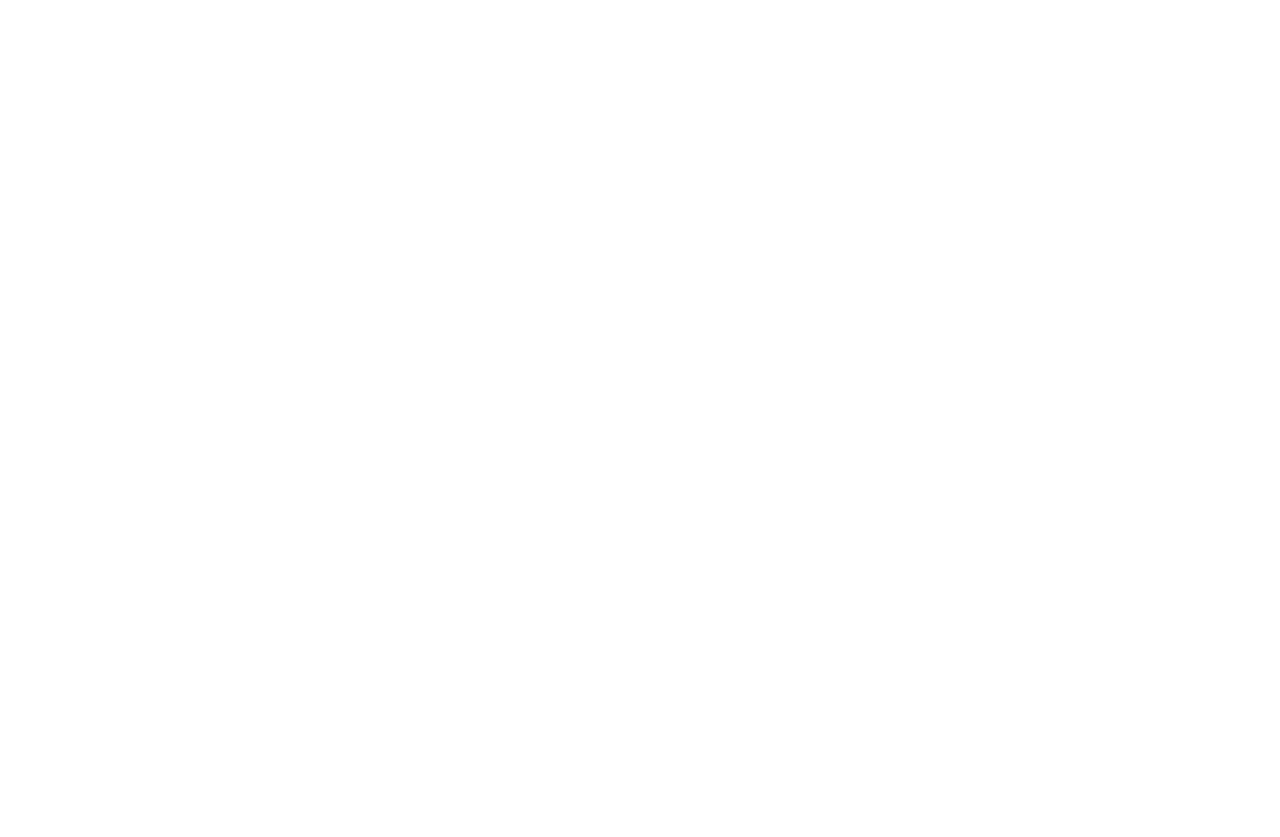
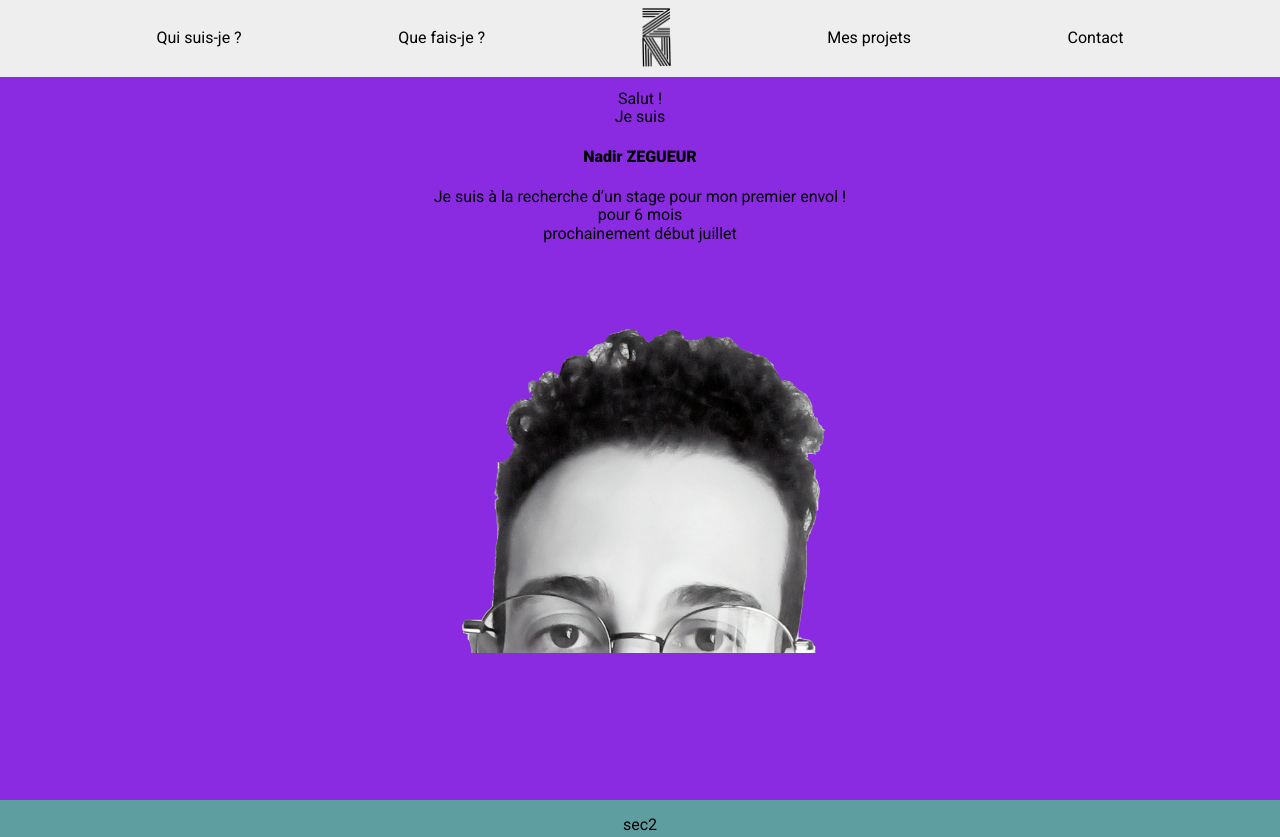
Before and after one commit to NadirZEGUEUR/znadir.dev, a plain HTML site: page index.html in a window 1280 px wide. Shown: the top 837 px of the page. Before the commit the page ends 800 px from the top, so only its background shows below. Drawn offline with nearby package versions, Linux system fonts and the light colour scheme.

Commit message:
Navbar creation, Logo, Sections preparation.

```diff
--- a/index.html
+++ b/index.html
@@ -2,9 +2,33 @@
 <head>
     <meta charset="UTF-8">
     <meta name="viewport" content="width=device-width, initial-scale=1.0">
+    <link rel="stylesheet" href="https://cdnjs.cloudflare.com/ajax/libs/normalize/8.0.1/normalize.min.css" integrity="sha256-l85OmPOjvil/SOvVt3HnSSjzF1TUMyT9eV0c2BzEGzU=" crossorigin="anonymous" />
+    <link href="https://fonts.googleapis.com/css2?family=Roboto:ital,wght@0,300;0,400;0,900;1,300;1,400;1,900&display=swap" rel="stylesheet">
+    <link rel="stylesheet" href="style.css">
     <title>Nadir's site</title>
 </head>
 <body>
+    <nav>
+        <a href="#qui-suis-je"><h4>Qui suis-je ?</h4></a>
+        <a href="#que-fais-je"><h4>Que fais-je ?</h4></a>
+        <img src="myLogo.png" class="monLogo" alt="Mon Logo avec les initials de mon nom">
+        <a href="#mes-projets"><h4>Mes projets</h4></a>
+        <a href="#contact"><h4>Contact</h4></a>
+    </nav>
 
+    <section class="section" id="qui-suis-je">
+        <h2>Salut !<br>Je suis<br><h1><b>Nadir ZEGUEUR</b></h1></h2>
+        <h2>Je suis à la recherche d’un stage pour mon premier envol ! <br> pour 6 mois <br>prochainement début juillet</h2>
+        <img src="myphoto_upscaled_image_x4-2 1.png" id="maTete" alt="Ma Photo">
+    </section>
+    <section class="section" id="que-fais-je">
+        <p>sec2</p>
+    </section>
+    <section class="section" id="mes-projets">
+        <p>sec3</p>
+    </section>
+    <section class="section" id="contact">
+        <p>sec4</p>
+    </section>
 </body>
 </html>
--- /dev/null
+++ b/style.css
@@ -0,0 +1,66 @@
+*{
+    font-family: 'Roboto', sans-serif;
+    font-size: 16px;
+    font-weight: 500;
+}
+body{
+    background-color:  #eee;
+    display: flex;
+    flex-direction: column;
+    text-align: center;
+    width: 100vw;
+}
+
+
+nav{
+    text-align: center;
+    display: flex;
+    flex-direction: row;
+    justify-content: space-evenly;
+    align-items: center;
+    height: 76.5px;
+    position: sticky;
+    top: 0px;
+    background-color: rgba(238, 238, 238, 0.5);
+    z-index: 99;
+}
+
+nav a{
+    text-decoration: none;
+    color: black;
+
+}
+
+b{
+    font-weight: 900;
+}
+
+.monLogo{
+    width: 29px;
+
+}
+
+#maTete{
+    position: sticky;
+    bottom: 1vh;
+}
+
+.section{
+    height: calc(100vh - 76.5px);
+}
+
+#qui-suis-je{
+    background-color: blueviolet;
+}
+#que-fais-je{
+
+    background-color: cadetblue;
+}
+#mes-projets{
+
+    background-color: darkgoldenrod;
+}
+#contact{
+
+    background-color: goldenrod;
+}
```
Also changed, not shown: myLogo.png (added), myphoto_upscaled_image_x4-2 1.png (added), tech-used-logos.png (added), 1 other file.
